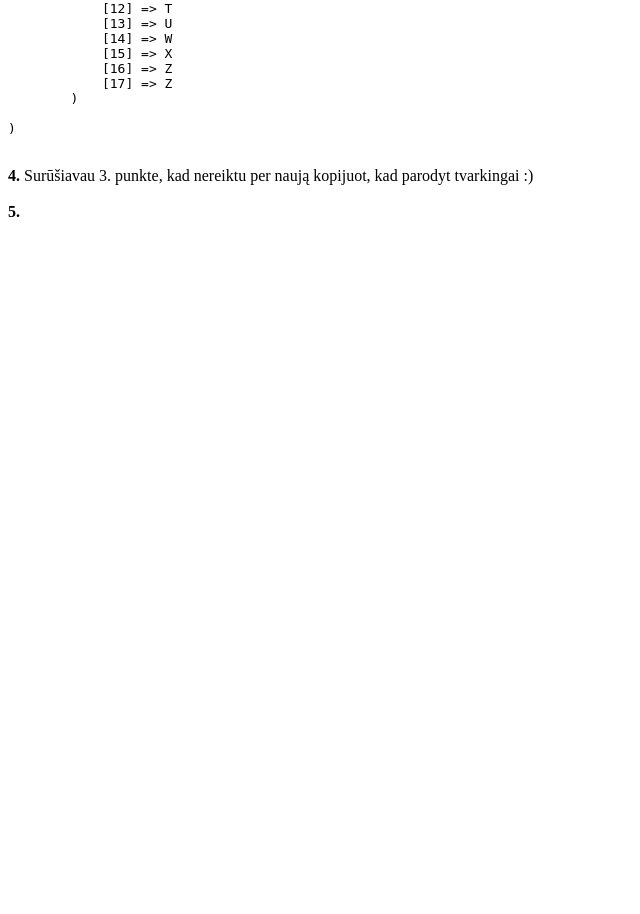
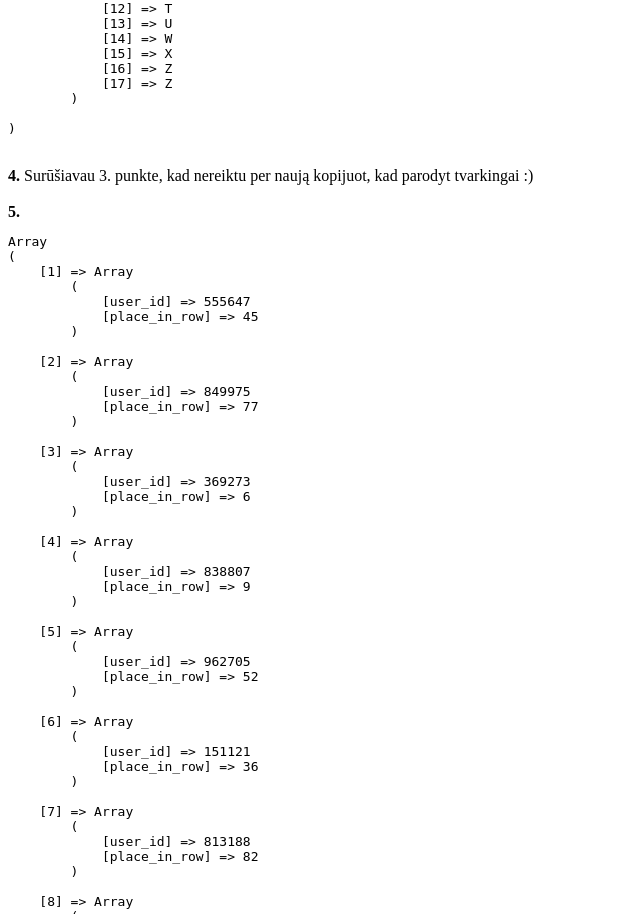
Before and after one commit to Jul1us5/First_PHP, a PHP site: page /array2.php in a window 1280 px wide. Shown: the part 5586-6500 px from the top of the page, without its empty margins (0-640 px from the left). Before the commit the page ends 5803 px from the top, so only its background shows below. Run offline with PHP 8.4, Linux system fonts and the light colour scheme.

Commit message:
Array 2 Task 5.

```diff
--- a/array2.php
+++ b/array2.php
@@ -125,13 +125,30 @@
     echo "<br/>";
     # 4. Task ##############
     echo '<b>4.</b>';
-    echo " Surūšiavau 3. punkte, kad nereiktu per naują kopijuot, kad parodyt tvarkingai :) <b><br/>";
+    echo " Surūšiavau 3. punkte, kad nereiktu per naują kopijuot, kad parodyt tvarkingai :)<br/>";
 
 
     echo "<br/>";
     # 5. Task ##############
     echo '<b>5.</b>';
 
+    $array = range(1, 30);
+    $multiArray = array();
+
+    foreach ($array as $level) {
+        $ret[$level] = array();
+        foreach ($array as $level) {
+            $id = rand(1, 1000000);
+            $row = rand(0, 100);
+
+            $multiArray[$level]['user_id'] = $id;
+            $multiArray[$level]['place_in_row'] = $row;
+        }
+    }
+
+
+    print("<pre>" . print_r($multiArray, true) . "</pre>");
+
     ?>
 </body>
 
```
